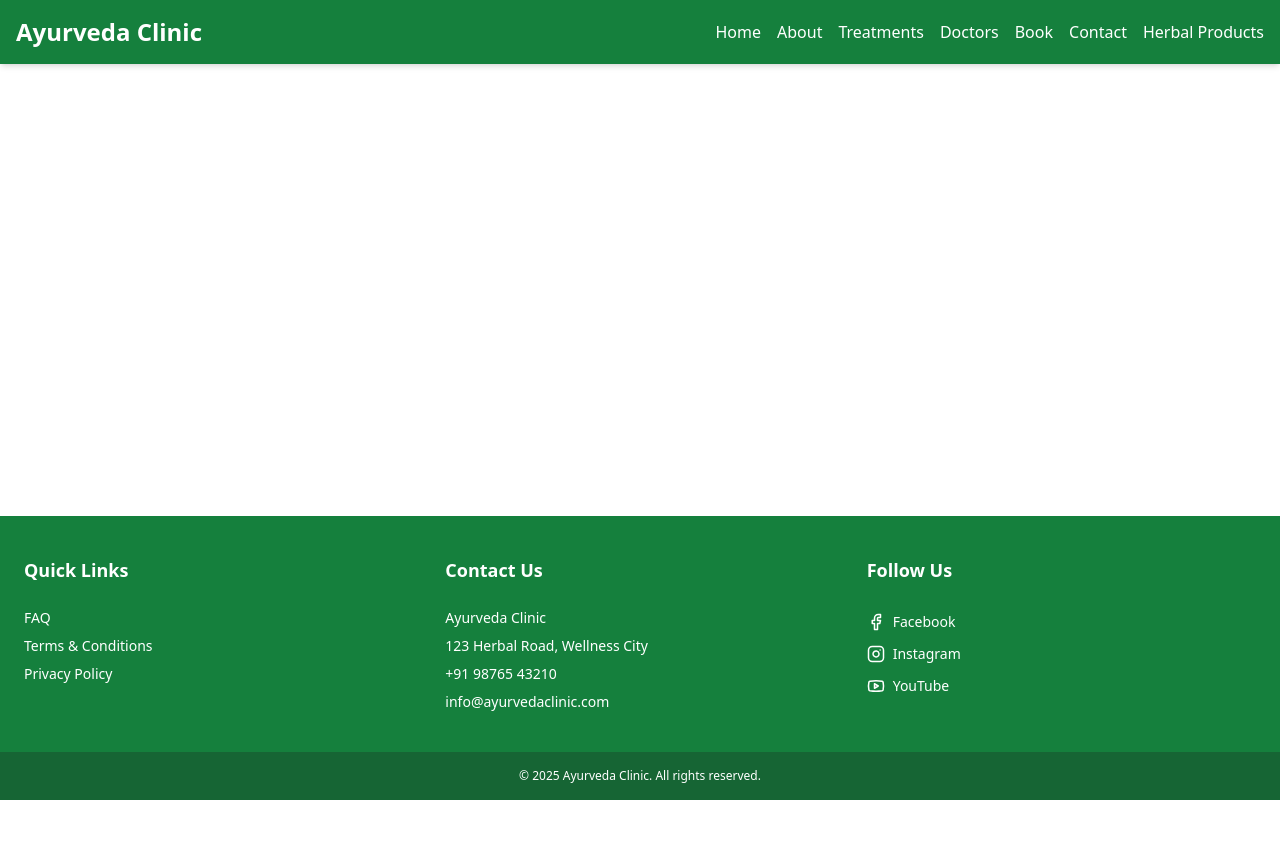
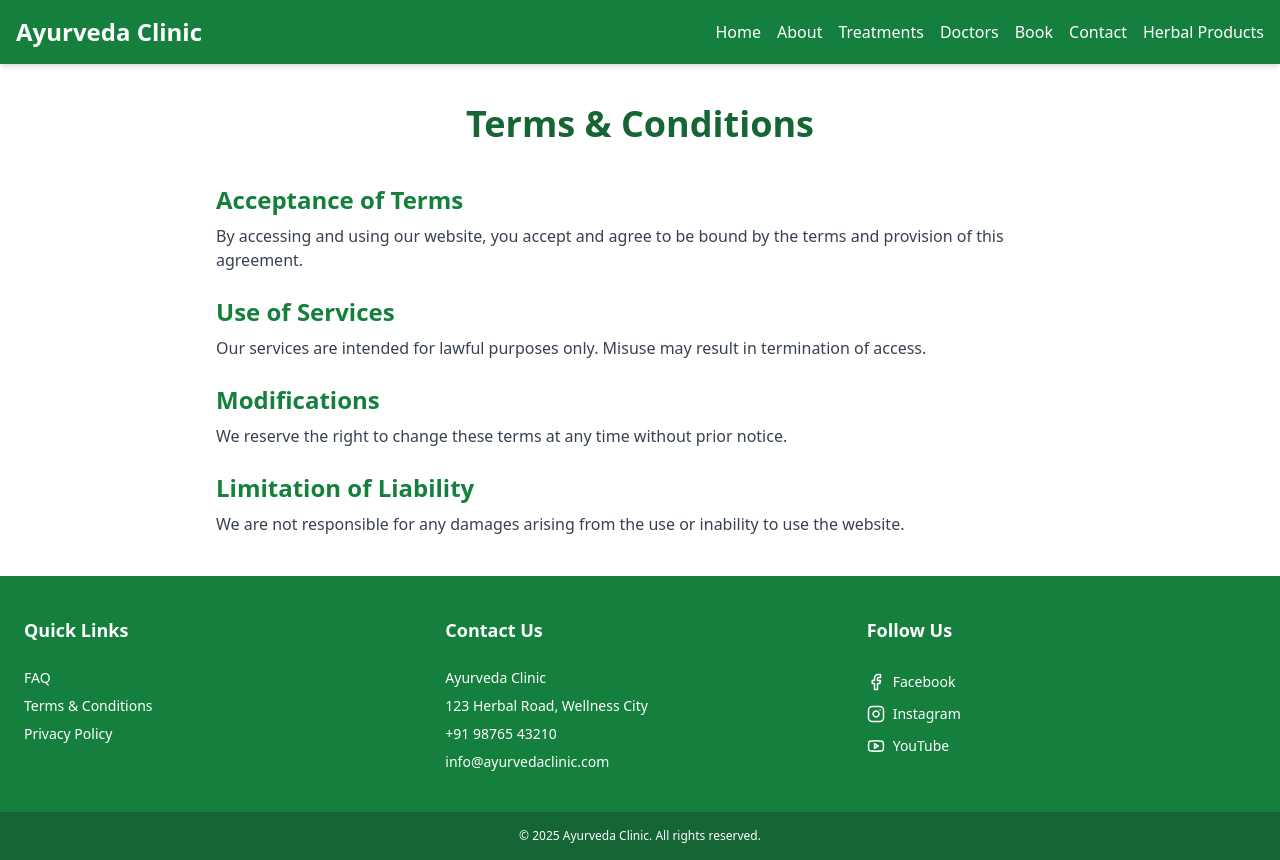
Before and after one commit to Tushar-1745/ayurveda-clinic, a React (Create React App) app: page /terms in a window 1280 px wide. Before the commit the page ends 800 px from the top, so only its background shows below. Built offline with nearby package versions, Linux system fonts and the light colour scheme.

Commit message:
added terms and privay page

```diff
--- a/src/App.js
+++ b/src/App.js
@@ -13,6 +13,8 @@ import BookAppointment from './pages/BookAppointment';
 import Treatments from './pages/Treatments';
 import HerbalProducts from './pages/HerbalProducts';
 import FAQ from './pages/FAQ';
+import Terms from './pages/Terms';
+import Privacy from './pages/Privacy';
 
 function App() {
   useEffect(() => {
@@ -35,7 +37,9 @@ function App() {
             <Route path="/treatments" element={<Treatments />} />
             <Route path="/book" element={<BookAppointment />} />
             <Route path="/doctors" element={<Doctors />} />
-            <Route path="/faq" element={<FAQ/>}/>
+            <Route path="/faq" element={<FAQ />} />
+            <Route path="/terms" element={<Terms />} />
+            <Route path="/privacy" element={<Privacy/>}/>
           </Routes>
         </main>
 
--- a/src/pages/FAQ.jsx
+++ b/src/pages/FAQ.jsx
@@ -1,4 +1,4 @@
-import React, { useState } from 'react';
+import React, { useState, useEffect } from 'react';
 
 const faqData = [
   {
@@ -18,52 +18,60 @@ const faqData = [
     answer: "We offer Panchakarma, detox therapies, rejuvenation packages, joint pain therapy, skin care, and more."
   },
   {
-    question: "How long does a typical session take?",
-    answer: "Sessions typically last between 30 to 90 minutes depending on the treatment type."
+    question: "Can I combine Ayurveda with modern medicine?",
+    answer: "Yes, but inform both your Ayurvedic practitioner and medical doctor to avoid interactions."
   },
   {
-    question: "Are the herbs used in treatments natural?",
-    answer: "Yes, we use 100% natural and high-quality herbs that are sourced responsibly."
-  },
-  {
-    question: "Can I take Ayurvedic treatment along with modern medicine?",
-    answer: "Yes, but it's advisable to consult both your Ayurvedic and allopathic doctor for a safe combined approach."
-  },
-  {
-    question: "Is your clinic open on weekends?",
-    answer: "Yes, our clinic operates 7 days a week, though appointments are preferred on weekends due to higher footfall."
-  },
-  {
-    question: "Do you provide diet plans?",
-    answer: "Yes, our doctors provide customized diet and lifestyle plans as part of the treatment."
+    question: "Are the herbs used safe and natural?",
+    answer: "Yes, we use certified and natural herbs sourced from trusted suppliers."
   }
 ];
 
 export default function FAQ() {
   const [openIndex, setOpenIndex] = useState(null);
+  const [visibleIndexes, setVisibleIndexes] = useState([]);
+
+  useEffect(() => {
+    let delay = 0;
+    faqData.forEach((_, i) => {
+      setTimeout(() => {
+        setVisibleIndexes(prev => [...prev, i]);
+      }, delay);
+      delay += 200; // Stagger each by 200ms
+    });
+  }, []);
 
   const toggle = index => {
     setOpenIndex(prev => (prev === index ? null : index));
   };
 
   return (
-    <div className="max-w-3xl mx-auto p-6">
-      <h2 className="text-3xl font-bold text-center text-green-800 mb-8">Frequently Asked Questions</h2>
-      <div className="space-y-4">
+    <div className="max-w-4xl mx-auto p-6">
+      <h2 className="text-4xl font-bold text-center text-green-800 mb-10 animate-fadeIn">Frequently Asked Questions</h2>
+      <div className="space-y-5">
         {faqData.map((faq, index) => (
-          <div key={index} className="border border-gray-300 rounded-lg">
+          <div
+            key={index}
+            className={`transform transition duration-700 ease-in-out ${
+              visibleIndexes.includes(index) ? 'opacity-100 translate-y-0' : 'opacity-0 translate-y-4'
+            } border-l-4 border-green-600 bg-green-50 shadow-md rounded-md overflow-hidden`}
+          >
             <button
               onClick={() => toggle(index)}
-              className="w-full text-left px-4 py-3 flex justify-between items-center bg-green-100 hover:bg-green-200 transition"
+              className="w-full px-6 py-4 flex justify-between items-center text-left hover:bg-green-100 transition-colors duration-700"
             >
-              <span className="font-medium">{faq.question}</span>
-              <span className="text-xl">{openIndex === index ? '-' : '+'}</span>
+              <span className="text-lg font-semibold text-green-900">{faq.question}</span>
+              <span className={`transition-transform duration-500 text-2xl text-green-700 ${openIndex === index ? 'rotate-45' : ''}`}>
+                +
+              </span>
             </button>
-            {openIndex === index && (
-              <div className="px-4 py-3 text-gray-700 bg-white">
-                {faq.answer}
-              </div>
-            )}
+            <div
+              className={`px-6 text-gray-700 transition-all duration-700 ease-in-out ${
+                openIndex === index ? 'max-h-40 py-2 opacity-100' : 'max-h-0 py-0 opacity-0'
+              } overflow-hidden`}
+            >
+              {faq.answer}
+            </div>
           </div>
         ))}
       </div>
--- /dev/null
+++ b/src/pages/Privacy.jsx
@@ -0,0 +1,53 @@
+import React, { useEffect, useState } from 'react';
+
+const privacyContent = [
+  {
+    title: "Data Collection",
+    description: "We collect personal data you provide such as name, email, and phone when booking appointments or contacting us."
+  },
+  {
+    title: "Use of Information",
+    description: "Your information is used solely to improve user experience and communicate with you regarding our services."
+  },
+  {
+    title: "Data Sharing",
+    description: "We do not share your data with third parties unless legally required or with your consent."
+  },
+  {
+    title: "Security",
+    description: "We take appropriate security measures to protect your personal information from unauthorized access."
+  }
+];
+
+export default function Privacy() {
+  const [visibleIndexes, setVisibleIndexes] = useState([]);
+
+  useEffect(() => {
+    privacyContent.forEach((_, i) => {
+      setTimeout(() => {
+        setVisibleIndexes(prev => [...prev, i]);
+      }, i * 200);
+    });
+  }, []);
+
+  return (
+    <div className="max-w-4xl mx-auto px-6 py-10">
+      <h2 className="text-4xl font-bold text-center text-green-800 mb-10">Privacy Policy</h2>
+      <div className="space-y-6">
+        {privacyContent.map((item, index) => (
+          <div
+            key={index}
+            className={`transition duration-700 transform ${
+              visibleIndexes.includes(index)
+                ? 'opacity-100 translate-y-0'
+                : 'opacity-0 translate-y-4'
+            }`}
+          >
+            <h3 className="text-2xl font-semibold text-green-700 mb-2">{item.title}</h3>
+            <p className="text-gray-700">{item.description}</p>
+          </div>
+        ))}
+      </div>
+    </div>
+  );
+}
--- /dev/null
+++ b/src/pages/Terms.jsx
@@ -0,0 +1,53 @@
+import React, { useEffect, useState } from 'react';
+
+const termsContent = [
+  {
+    title: "Acceptance of Terms",
+    description: "By accessing and using our website, you accept and agree to be bound by the terms and provision of this agreement."
+  },
+  {
+    title: "Use of Services",
+    description: "Our services are intended for lawful purposes only. Misuse may result in termination of access."
+  },
+  {
+    title: "Modifications",
+    description: "We reserve the right to change these terms at any time without prior notice."
+  },
+  {
+    title: "Limitation of Liability",
+    description: "We are not responsible for any damages arising from the use or inability to use the website."
+  }
+];
+
+export default function Terms() {
+  const [visibleIndexes, setVisibleIndexes] = useState([]);
+
+  useEffect(() => {
+    termsContent.forEach((_, i) => {
+      setTimeout(() => {
+        setVisibleIndexes(prev => [...prev, i]);
+      }, i * 200);
+    });
+  }, []);
+
+  return (
+    <div className="max-w-4xl mx-auto px-6 py-10">
+      <h2 className="text-4xl font-bold text-center text-green-800 mb-10">Terms & Conditions</h2>
+      <div className="space-y-6">
+        {termsContent.map((item, index) => (
+          <div
+            key={index}
+            className={`transition duration-700 transform ${
+              visibleIndexes.includes(index)
+                ? 'opacity-100 translate-y-0'
+                : 'opacity-0 translate-y-4'
+            }`}
+          >
+            <h3 className="text-2xl font-semibold text-green-700 mb-2">{item.title}</h3>
+            <p className="text-gray-700">{item.description}</p>
+          </div>
+        ))}
+      </div>
+    </div>
+  );
+}
```
